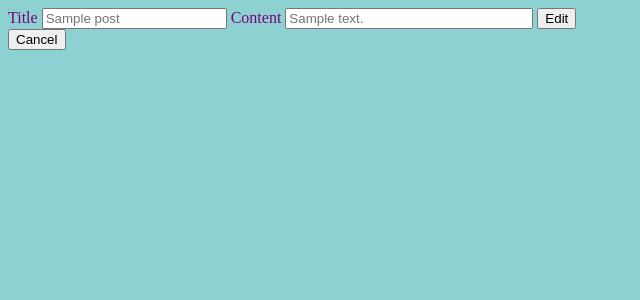
After one commit to Bbullinger/flask-blogly, a Flask app: page /show_post/1/edit in a window 1280 px wide. The commit adds this page. Shown: the top 300 px of the page, without its empty margins (0-640 px from the left). Run offline with Flask 3, Linux system fonts and the light colour scheme; tables that the repository leaves empty hold one stand-in row (values such as "Sample post").

Commit message:
done with part 2

```diff
--- a/app.py
+++ b/app.py
@@ -50,17 +50,20 @@ def add_user():
     return redirect("/users")
 
 
+# show user page and edit/delete
+
+
 @app.route("/users/<int:user_id>")
 def show_user_page(user_id):
     user = User.query.get_or_404(user_id)
 
-    return render_template("user_page.html", user=user)
+    return render_template("user_page.html", user=user, posts=user.posts)
 
 
 @app.route("/users/<int:user_id>/edit")
 def edit_user_get(user_id):
     user = User.query.get_or_404(user_id)
-    return render_template("edit.html", user=user)
+    return render_template("edit_user.html", user=user)
 
 
 @app.route("/users/<int:user_id>/edit", methods=["POST"])
@@ -97,8 +100,42 @@ def add_post_post(user_id):
         return redirect(f"/users/{user_id}/new_post")
     user = User.query.get_or_404(user_id)
     new_post = Post(
-        title=request.form["title"], content=request.form["content"], user_id=user
+        title=request.form["title"], content=request.form["content"], user_id=user_id
     )
     db.session.add(new_post)
     db.session.commit()
     return redirect("/users")
+
+
+# show posts and edit/delete
+
+
+@app.route("/show_post/<int:post_id>")
+def display_post(post_id):
+    post = Post.query.get_or_404(post_id)
+    return render_template("show_post.html", post=post)
+
+
+@app.route("/show_post/<int:post_id>/edit")
+def edit_post(post_id):
+    post = Post.query.get_or_404(post_id)
+    return render_template("edit_post.html", post=post)
+
+
+@app.route("/show_post/<int:post_id>/edit", methods=["POST"])
+def edit_post_post(post_id):
+    edited_post = Post.query.get_or_404(post_id)
+    edited_post.title = request.form["title"]
+    edited_post.content = request.form["content"]
+    db.session.commit()
+    return redirect(f"/show_post/{post_id}")
+
+
+@app.route("/show_post/<int:post_id>/delete", methods=["POST"])
+def delete_post(post_id):
+    post = Post.query.get_or_404(post_id)
+
+    db.session.delete(post)
+    db.session.commit()
+
+    return redirect(f"/users/{post.user_id}")
--- a/static/base.css
+++ b/static/base.css
@@ -24,3 +24,6 @@ h2 {
     display:grid;
     grid-template-columns:20% 20%
 }
+#post-content {
+    width: 15rem
+}
--- /dev/null
+++ b/templates/edit_post.html
@@ -0,0 +1,30 @@
+{% extends 'index.html' %} {% block title %} {{post.title}} {% endblock %} {%
+block content %}
+<div id="container-add-post">
+  <form method="POST" action="/show_post/{{post.id}}/edit">
+    <label for="title" class="form-label">Title</label>
+    <input
+      type="text"
+      name="title"
+      class="form-input"
+      placeholder="{{post.title}}"
+    />
+    <label for="content" class="form-label">Content</label>
+    <input
+      type="text"
+      name="content"
+      class="form-input"
+      id="post-content"
+      placeholder="{{post.content}}"
+    />
+    <button type="submit">Edit</button>
+  </form>
+  <input
+    class="button"
+    type="button"
+    onclick="window.location.href='/show_post/{{post.id}}'"
+    value="Cancel"
+  />
+</div>
+
+{% endblock %}
--- a/templates/new_post.html
+++ b/templates/new_post.html
@@ -17,4 +17,4 @@ content %} {% for msg in get_flashed_messages() %}
     value="Cancel"
   />
 </div>
-{% endblock %} []
+{% endblock %}
--- a/templates/user_page.html
+++ b/templates/user_page.html
@@ -20,7 +20,10 @@ content %}
 <h3>Posts</h3>
 <ul>
   {% for post in posts %}
-  <li>{{post.title}}</li>
+  <li>
+    <a href="/show_post/{{post.id}}">{{post.title}}</a>
+  </li>
+
   {% endfor %}
 </ul>
 {% endif %}
```
Also changed, not shown: models.py (+21 -21 lines), templates/show_post.html (added, +23 -0 lines), templates/edit_user.html (renamed from templates/edit.html), 1 other file.
